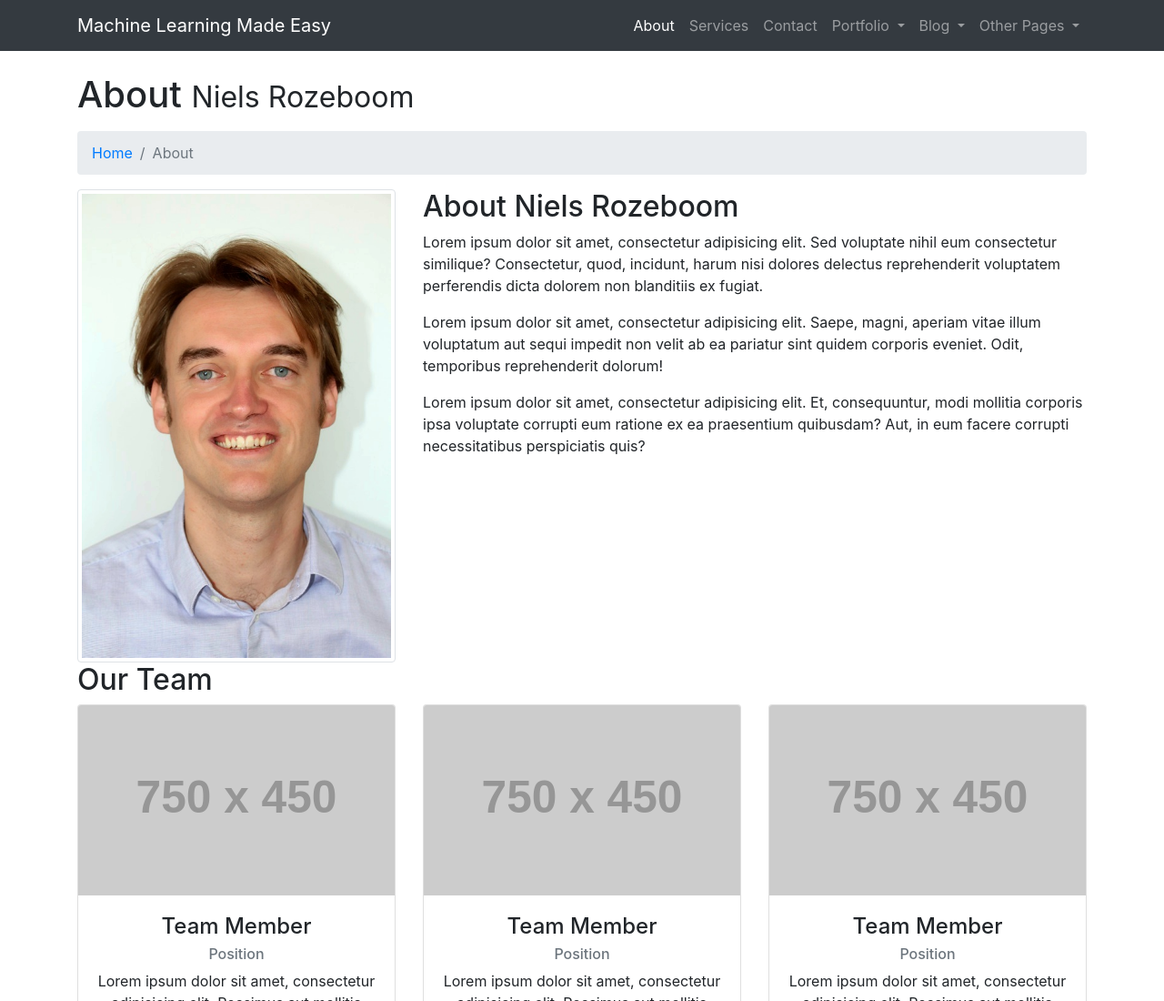
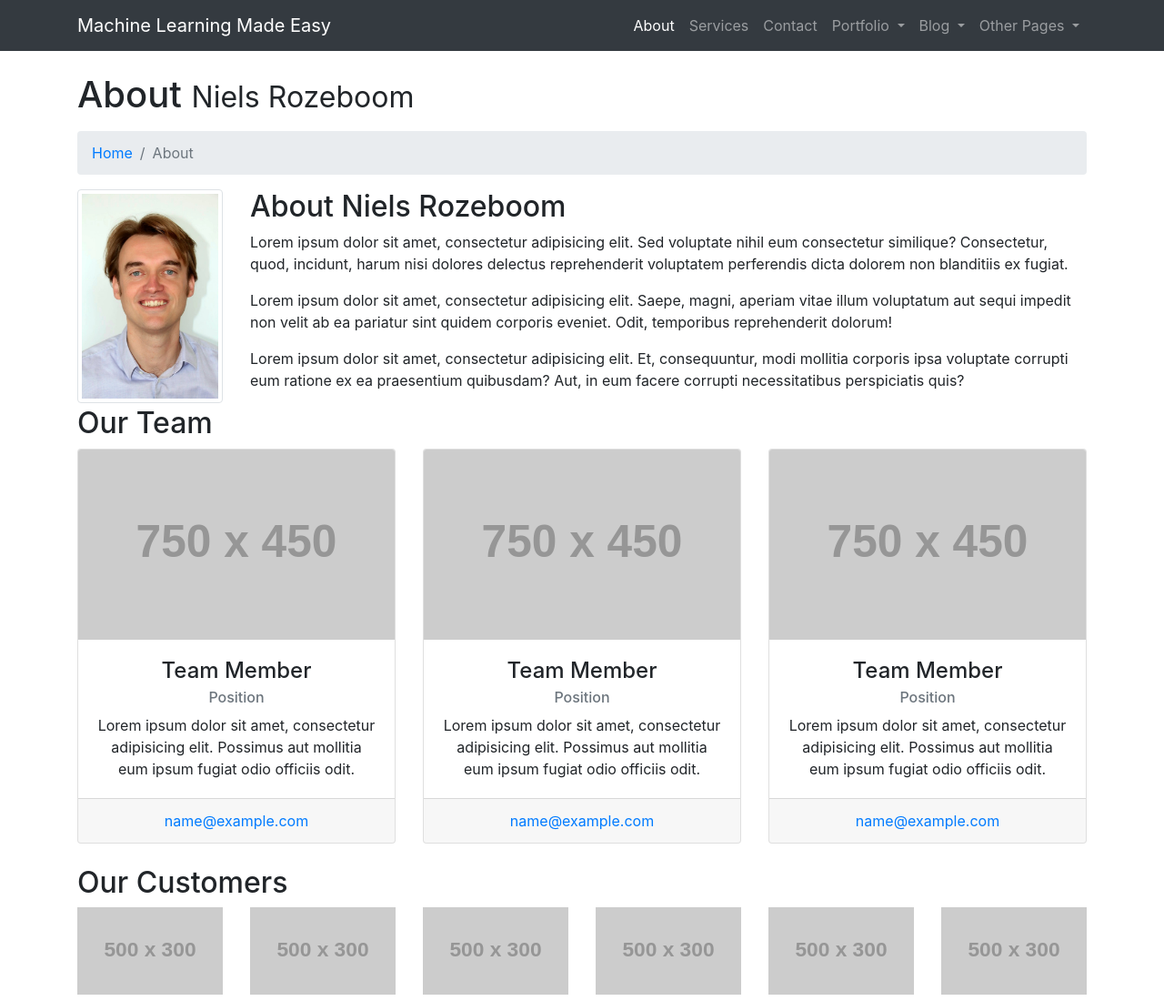
Before and after one commit to nrozeboom/nrozeboom.github.io, a website: page about.html in a window 1280 px wide. Shown: the top 1100 px of the page at 91% size. Drawn offline with Linux system fonts and the light colour scheme; placeholder pictures from the web are drawn by us.

Commit message:
small change

```diff
--- a/about.html
+++ b/about.html
@@ -94,10 +94,10 @@
 
       <!-- Intro Content -->
       <div class="row">
-        <div class="col-lg-4">
+        <div class="col-lg-2">
           <img class="img-thumbnail" src="images/A_NR_ROZ.jpeg" alt="">
         </div>
-        <div class="col-lg-8">
+        <div class="col-lg-10">
           <h2>About Niels Rozeboom</h2>
           <p>Lorem ipsum dolor sit amet, consectetur adipisicing elit. Sed voluptate nihil eum consectetur similique? Consectetur, quod, incidunt, harum nisi dolores delectus reprehenderit voluptatem perferendis dicta dolorem non blanditiis ex fugiat.</p>
           <p>Lorem ipsum dolor sit amet, consectetur adipisicing elit. Saepe, magni, aperiam vitae illum voluptatum aut sequi impedit non velit ab ea pariatur sint quidem corporis eveniet. Odit, temporibus reprehenderit dolorum!</p>
```
